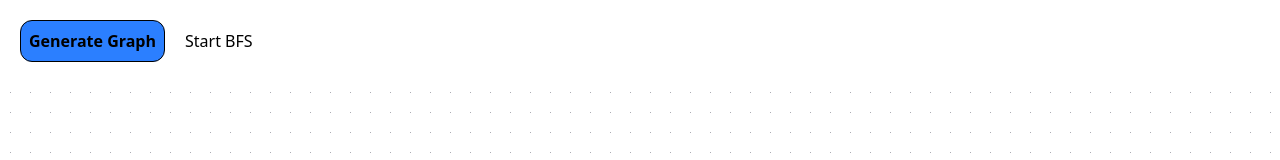
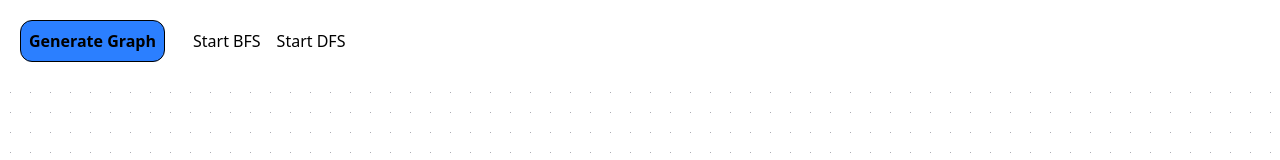
Before and after one commit to emza-pharaoh/AlgoVisual, a React (Vite) app: page / in a window 1280 px wide. Shown: the top 160 px of the page. Built offline with nearby package versions, Linux system fonts and the light colour scheme.

Commit message:
DFS Works too!!!

```diff
--- a/src/App.jsx
+++ b/src/App.jsx
@@ -2,30 +2,52 @@ import { useState, useCallback } from 'react';
 import { ReactFlow, Background, Controls,  ReactFlowProvider, applyEdgeChanges, applyNodeChanges, addEdge } from '@xyflow/react';
 import '@xyflow/react/dist/style.css';
 
-const initialNodes = [
-  {
-    id: 'n1',
-    position: { x: 0, y: 0 },
-    data: { label: 'Node 1' },
-    type: 'input',
-  },
-  {
-    id: 'n2',
-    position: { x: 100, y: 100 },
-    data: { label: 'Node 2' },
-  },
-];
 
-const initialEdges = [
-  {
-    id: 'n1-n2',
-    source: 'n1',
-    target: 'n2',
-    type: 'step',
-    label: 'connects with',
-  },
-];
+//Depth First Search Implementation
+function dfs(nodes, edges, startId){
+  const visited = new Set();
+  const steps = [];
+  const adj = [];
 
+  edges.forEach(edge => {
+    adj[edge.source] ??= [];
+    adj[edge.target] ??= [];
+
+    adj[edge.source].push(edge.target);
+    adj[edge.target].push(edge.source);
+  })
+
+
+
+  function dfsVisit(node){
+    if (visited.has(node)) return;
+    visited.add(node);
+
+    //record node visit
+    steps.push({
+      type: 'visit-node',
+      id: node,
+    });
+
+    for(const neighbor of adj[node] || []){
+      if(!visited.has(neighbor)){
+        steps.push({
+          type: 'visit-edge',
+          from: node,
+          to: neighbor,
+        });
+
+        dfsVisit(neighbor)
+      }
+    }
+
+
+  }
+
+  dfsVisit(startId);
+  return  steps;
+}
+ //Breathd First Search Implementation
 function bfs(nodes, edges, startId){
 
   //This funcion runs BFS, but instead of just visiting nodes, it records every step so you can animate it later.
@@ -40,7 +62,7 @@ function bfs(nodes, edges, startId){
     adj[edge.target] ??= [];
 
     adj[edge.source].push(edge.target);
-    adj[edge.target].push(edge.source)
+    adj[edge.target].push(edge.source);
   })
 
   const queue = [startId]
@@ -82,7 +104,7 @@ function bfs(nodes, edges, startId){
   }
   return steps
 }
-
+//animated Breadth First Search
 function animateBFS(steps, setNodes, setEdges){
   steps.forEach((step, index) => {
     setTimeout(() => {
@@ -91,7 +113,7 @@ function animateBFS(steps, setNodes, setEdges){
       if(step.type === 'visit-node'){
         setNodes(nodes =>
           nodes.map(
-            node => nodes.id === step.id
+            node => node.id === step.id
             ? {
               ...node,
               style: {
@@ -118,7 +140,6 @@ function animateBFS(steps, setNodes, setEdges){
     }, index* 500); //controls animation speed
   })
 }
-
 // Binary Tree Generator
 function binaryGen(maxDepth = 2, maxChildren = 2){
   const nodes = [];
@@ -182,7 +203,6 @@ function binaryGen(maxDepth = 2, maxChildren = 2){
   console.log(nodes, edges)
   return {nodes, edges}
 }
-
 function graphGen(nodeCount = 6) {
 
     const nodes = []
@@ -233,7 +253,6 @@ function graphGen(nodeCount = 6) {
 
 
 
-
 function App() {
 
   const onConnect = useCallback(
@@ -276,10 +295,26 @@ const onEdgesChange = useCallback(
 
           // Animate traversal
           animateBFS(steps, setNodes, setEdges);
-  }}
->
-  Start BFS
-</button>
+         }}
+         className='m-2'
+      >
+           Start BFS
+      </button>
+
+      <button
+        type="button"
+        onClick={() => {
+          // Generate BFS steps from current graph
+          const steps = dfs(nodes, edges, nodes[0].id);
+          console.log(steps)
+
+          // Animate traversal
+          animateBFS(steps, setNodes, setEdges);
+         }}
+         className='m-2'
+      >
+           Start DFS
+      </button>
 
        <ReactFlowProvider>
         <ReactFlow
```
